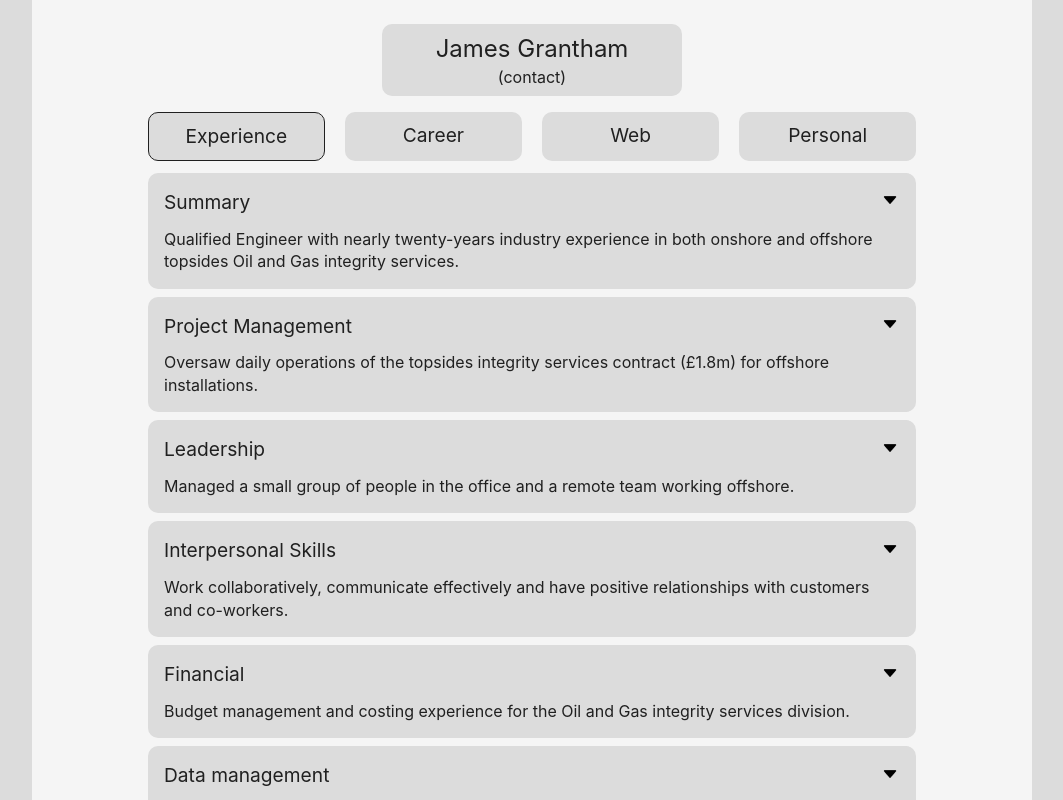
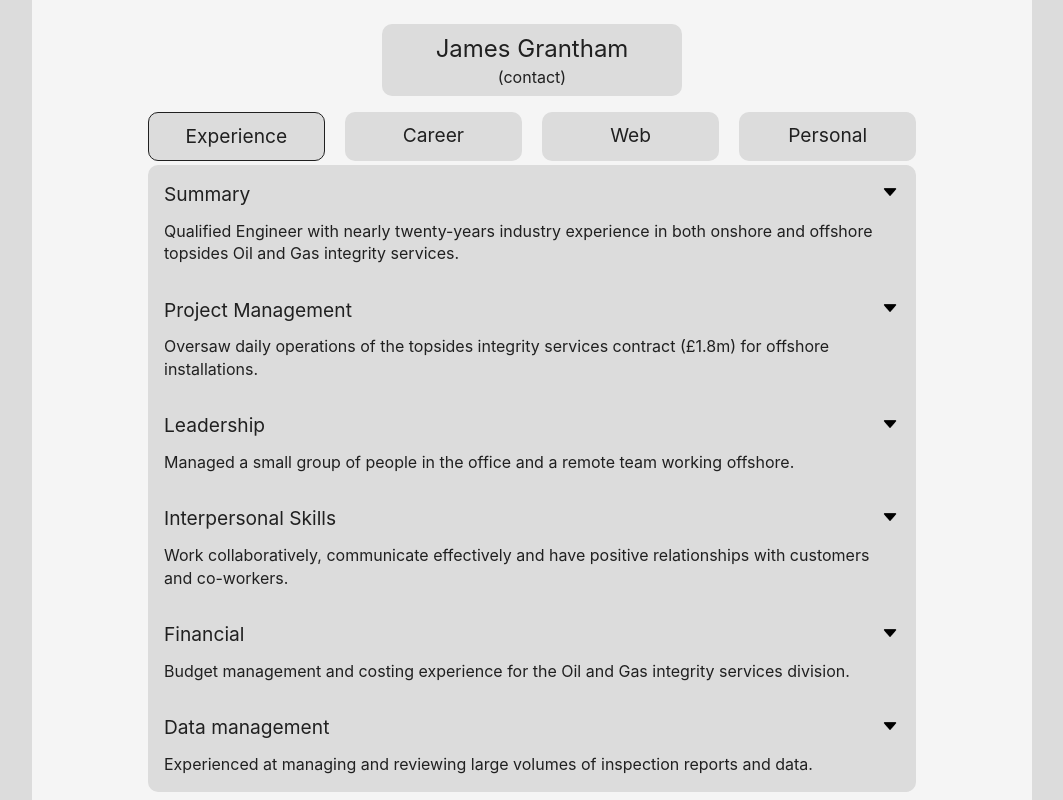
Before and after one commit to jrgrantham/james-grantham, a React (Create React App) app: page /professional in a window 1280 px wide. Shown: the top 800 px of the page, without its empty margins (108-1171 px from the left). Built offline with nearby package versions, Linux system fonts and the light colour scheme.

Commit message:
Remove margin on articles for page view

```diff
--- a/src/components/MainContent.jsx
+++ b/src/components/MainContent.jsx
@@ -53,14 +53,17 @@ export default function MainContent(props) {
   );
 }
 
-const Container = styled.div``;
+const Container = styled.div`
+border-radius: 10px
+overflow: hidden
+`;
 
 const Article = styled.div`
-  margin: 0.5rem 0
+  // margin: 0.5rem 0
   padding: 0.5rem
   background-color: ${backgroundColor}
   // border: 0.5px solid ${color}
-  border-radius: 10px
+  // border-radius: 10px
   cursor: pointer
   h5 {
     text-align: left
@@ -109,5 +112,5 @@ const closedDetails = {
 };
 
 const selectedStyle = {
-  border: `1px solid ${color}`
+  // border: `1px solid ${color}`
 };
```
